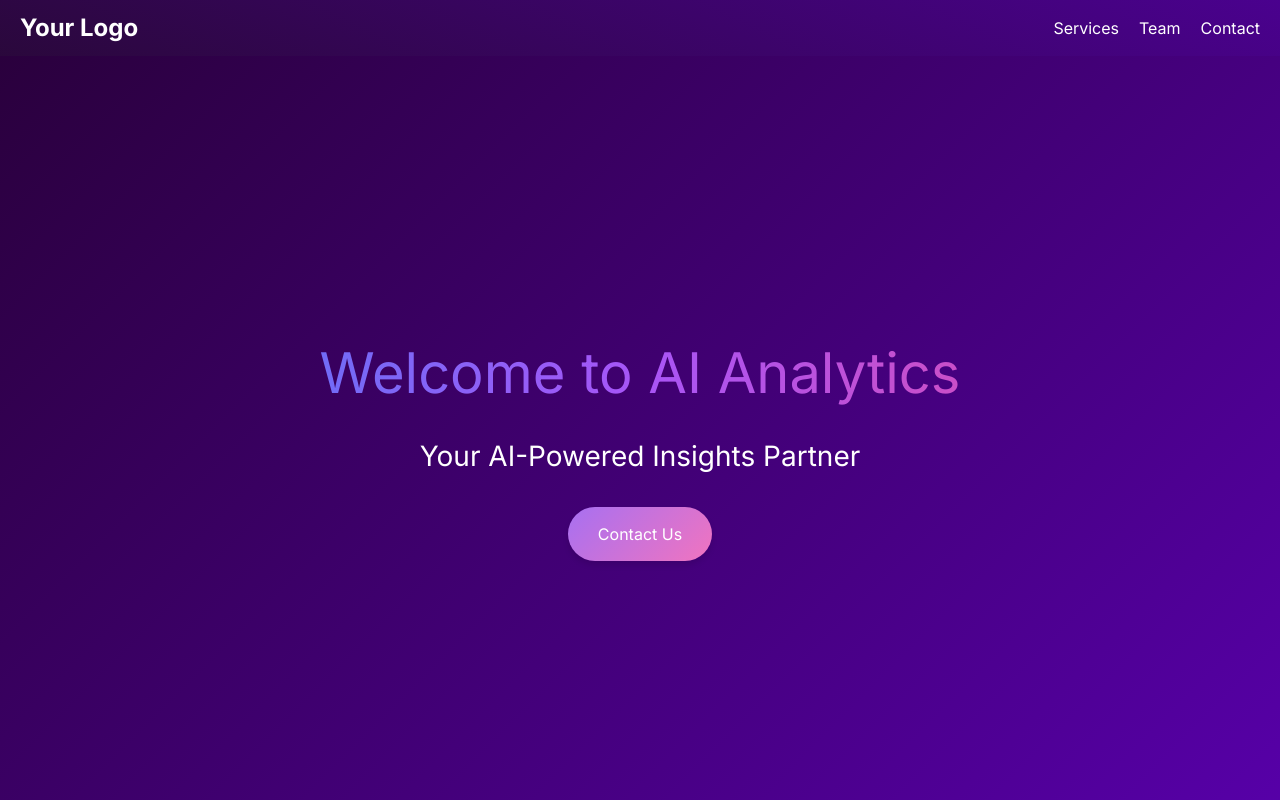
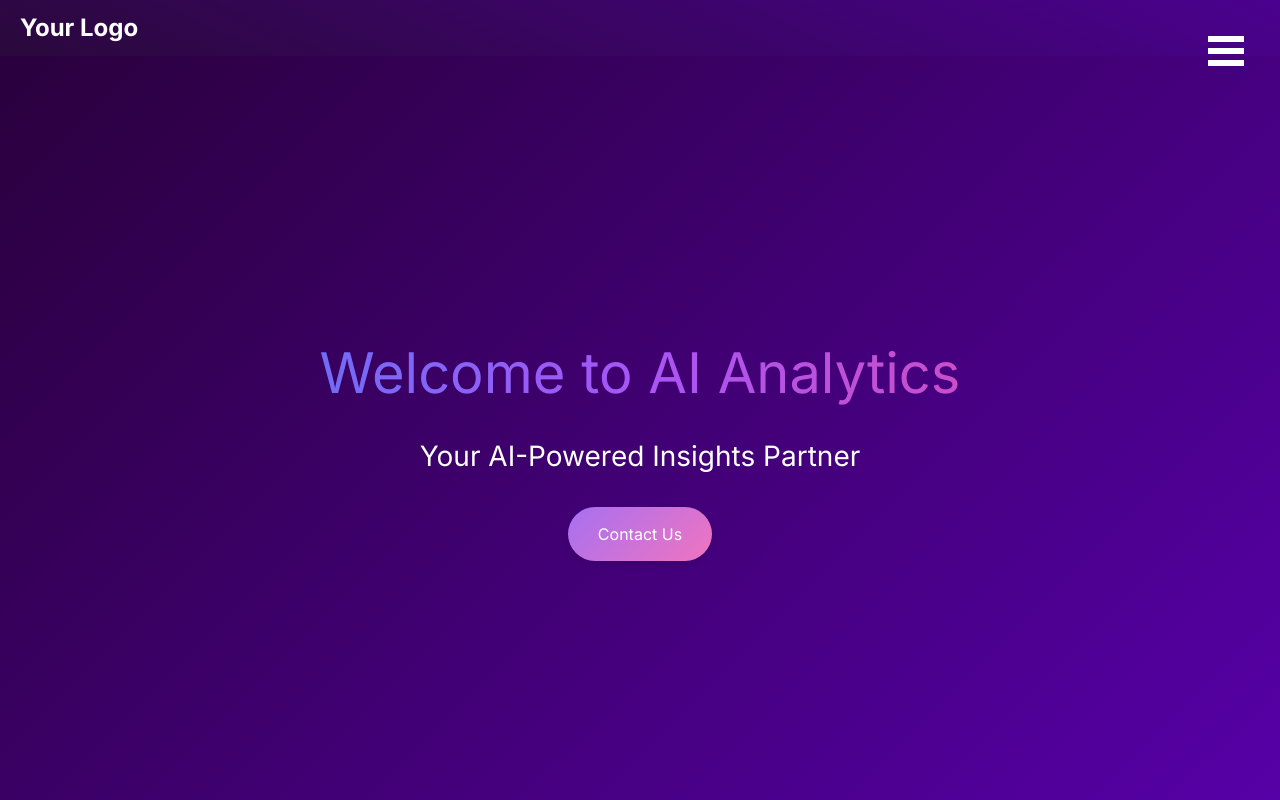
Before and after one commit to RDevCharles/next_site, a Next.js app: page / in a window 1280 px wide. Shown: the top 800 px of the page. Built offline with nearby package versions, Linux system fonts and the light colour scheme.

Commit message:
sliding menu added

```diff
--- a/app/components/Header.js
+++ b/app/components/Header.js
@@ -1,8 +1,7 @@
 "use client"
 import React from 'react';
-import * as Scroll from 'react-scroll';
-import { Link, Button, Element, Events, animateScroll as scroll, scrollSpy, scroller } from 'react-scroll'
-
+import { Link } from 'react-scroll'
+import { slide as Menu } from 'react-burger-menu'
 
 
 export default function Header() {
@@ -10,13 +9,65 @@ export default function Header() {
   return (
     <header >
       <div className="logo">Your Logo</div>
-      <nav>
-        <ul>
-          <li style={{cursor:"pointer"}}><Link to="services" smooth={true}>Services</Link></li>
-          <li style={{cursor:"pointer"}}><Link to="team" smooth={true}>Team</Link></li>
-          <li style={{cursor:"pointer"}}><Link to="contact" smooth={true}>Contact</Link></li>
+      <Menu styles={styles} right={true} width={ 280 }>
+        <nav >
+        <ul style={{display:"flex", flexDirection:"column"}}>
+          <li style={{cursor:"pointer"}}><Link style={{color:"black"}} to="services" smooth={true}>Services</Link></li>
+          <li style={{cursor:"pointer"}}><Link style={{color:"black"}} to="team" smooth={true}>Team</Link></li>
+          <li style={{cursor:"pointer"}}><Link style={{color:"black"}} to="contact" smooth={true}>Contact</Link></li>
         </ul>
       </nav>
+
+
+      </Menu>
+
     </header>
   );
 }
+
+var styles = {
+  bmBurgerButton: {
+    position: 'fixed',
+    width: '36px',
+    height: '30px',
+    right: '36px',
+    top: '36px'
+  },
+  bmBurgerBars: {
+    background: 'white'
+  },
+  bmBurgerBarsHover: {
+    background: 'white'
+  },
+  bmCrossButton: {
+    height: '24px',
+    width: '24px'
+  },
+  bmCross: {
+    background: 'black'
+  },
+  bmMenuWrap: {
+    position: 'fixed',
+    height: '100%'
+  },
+  bmMenu: {
+    position: 'relative',
+    bottom:'2rem',
+    background: 'white',
+    padding: '2.5em 1.5em 0',
+    fontSize: '1.15em'
+  },
+  bmMorphShape: {
+    fill: '#373a47'
+  },
+  bmItemList: {
+    color: '#b8b7ad',
+    padding: '0.8em'
+  },
+  bmItem: {
+    display: 'inline-block'
+  },
+  bmOverlay: {
+    background: 'rgba(0, 0, 0, 0.3)'
+  }
+}
```
